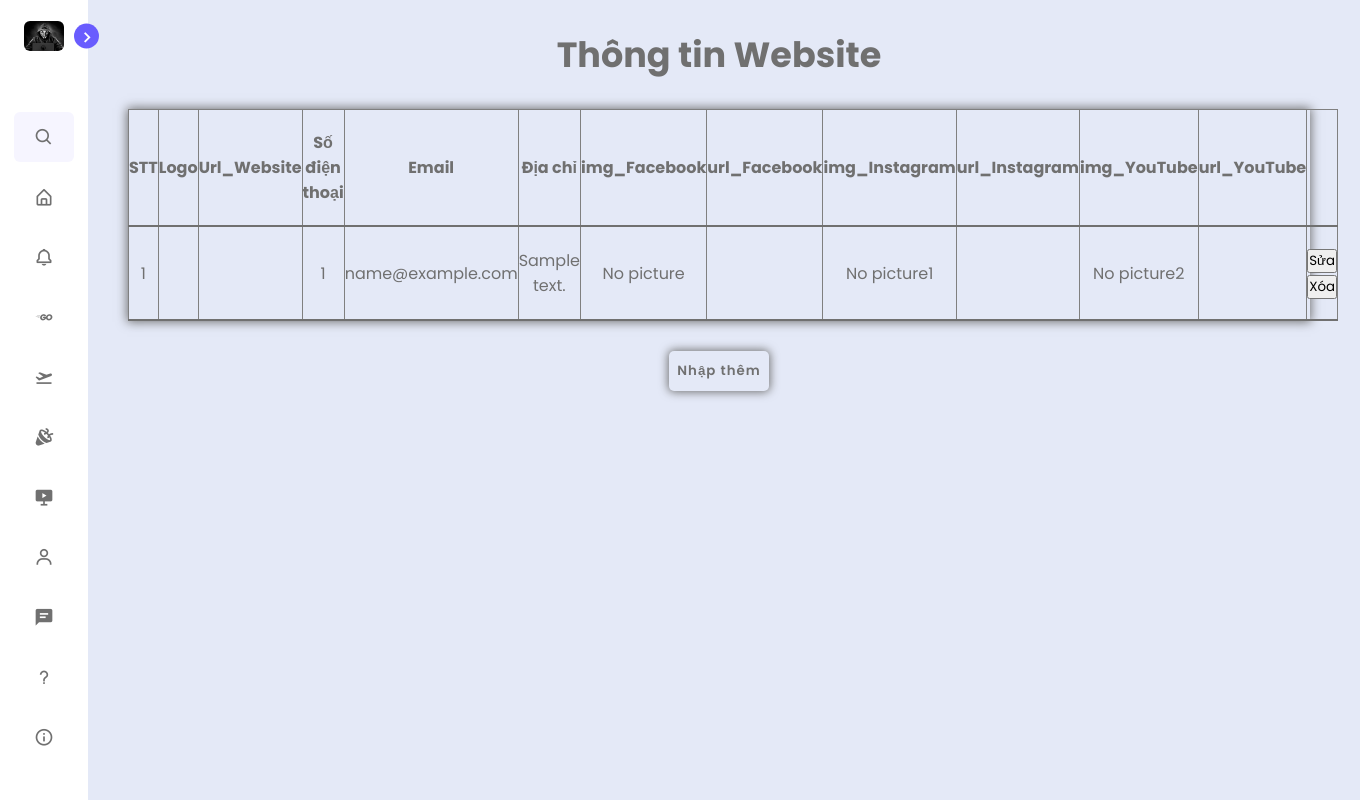
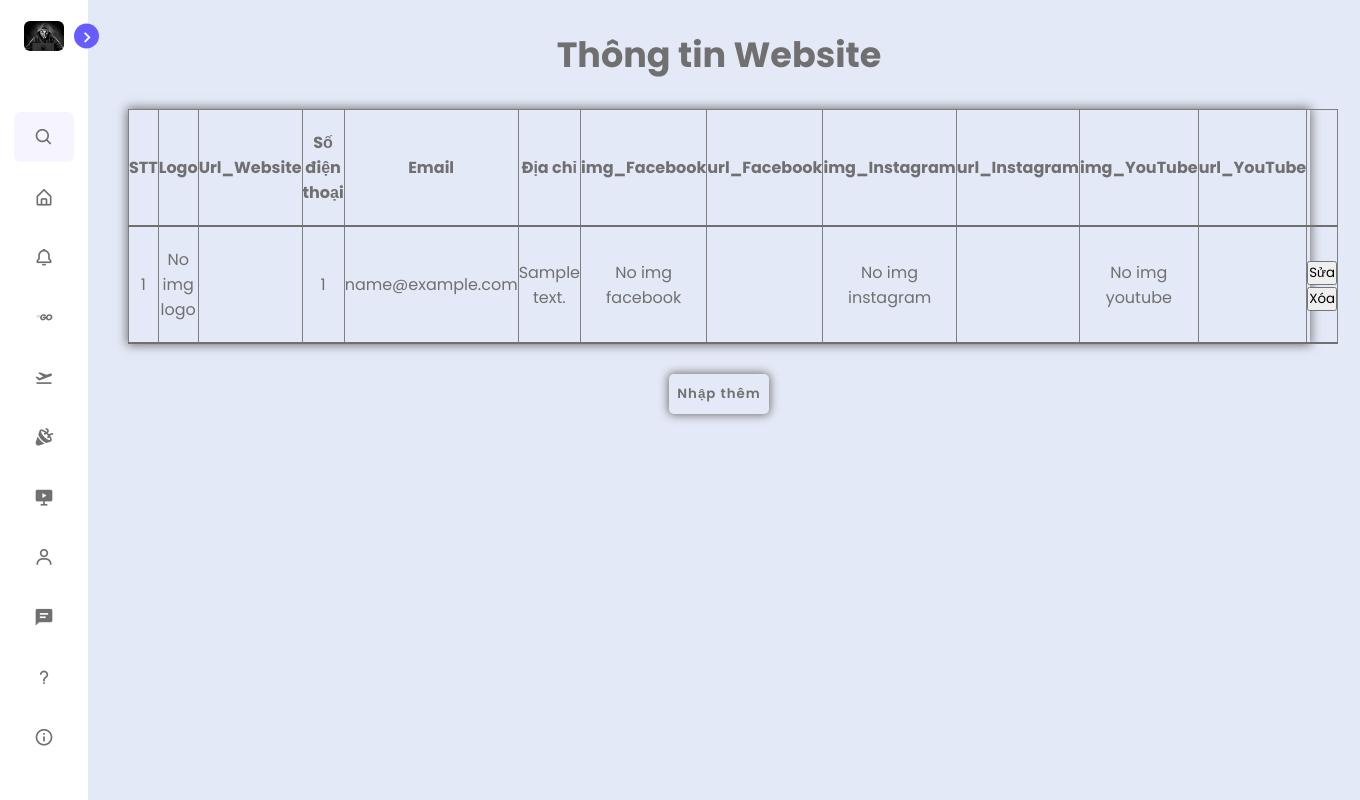
Before and after one commit to tavietdat123/duan1, a PHP site: page /admin/index.php?action=information in a window 1360 px wide. Run offline with PHP 8.4, Linux system fonts and the light colour scheme; tables that the repository leaves empty hold one stand-in row (values such as "Sample post"); data that the repository does not hold is empty.

Commit message:
change 17/11

```diff
--- a/DAO/information_DAO.php
+++ b/DAO/information_DAO.php
@@ -1,7 +1,7 @@
 <?php
-function addInfor($logo, $urlWebsite, $tell, $email, $address, $imgFacebook, $urlFacebook, $imgInstagram, $urlInstagram, $imgYoutube, $urlYoutube)
+function addInfor($logo, $urlWebsite, $tell, $email, $address, $facebook, $urlFacebook, $instagram, $urlInstagram, $youtube, $urlYoutube)
 {
-    $sql = "insert into information(logo, url_Website, tell, email, address, facebook,url_facebook, instagram, url_instagram, youtube, url_youtube) values('$logo', '$urlWebsite', '$tell', '$email', '$address', '$imgFacebook', '$urlFacebook', '$imgInstagram', '$urlInstagram', '$imgYoutube', '$urlYoutube')";
+    $sql = "insert into information(logo, url_Website, tell, email, address, facebook,url_facebook, instagram, url_instagram, youtube, url_youtube) values('$logo', '$urlWebsite', '$tell', '$email', '$address', '$facebook', '$urlFacebook', '$instagram', '$urlInstagram', '$youtube', '$urlYoutube')";
 
     pdo_execute($sql);
 }
@@ -9,9 +9,17 @@ function addInfor($logo, $urlWebsite, $tell, $email, $address, $imgFacebook, $ur
 function loadAllInfor(){
     $sql="select * from information where 1 order by id desc";
 
-    $listInfor=pdo_query($sql);
+    $loadAllInformation=pdo_query($sql);
 
-    return $listInfor;
+    return $loadAllInformation;
 }
 
+function deleteInfor($id)
+{
+    $sql = "delete from information where id=" . $id;
+
+    pdo_execute($sql);
+}
+
+
 ?>
--- a/admin/index.php
+++ b/admin/index.php
@@ -19,13 +19,13 @@ if (isset($_GET['action'])) {
                 $email = $_POST['email'];
                 $address = $_POST['address'];
 
-                $imgFacebook = $_FILES['facebook']['name'];
+                $facebook = $_FILES['facebook']['name'];
                 $urlFacebook = $_POST['url_facebook'];
 
-                $imgInstagram = $_FILES['instagram']['name'];
+                $instagram = $_FILES['instagram']['name'];
                 $urlInstagram = $_POST['url_instagram'];
 
-                $imgYoutube = $_FILES['youtube']['name'];
+                $youtube = $_FILES['youtube']['name'];
                 $urlYoutube = $_POST['url_youtube'];
 
                 $target_dir = "../upload/";
@@ -38,21 +38,32 @@ if (isset($_GET['action'])) {
                 } else {
                 }
 
-                addInfor($logo, $urlWebsite, $tell, $email, $address, $imgFacebook, $urlFacebook, $imgInstagram, $urlInstagram, $imgYoutube, $urlYoutube);
+                addInfor($logo, $urlWebsite, $tell, $email, $address, $facebook, $urlFacebook, $instagram, $urlInstagram, $youtube, $urlYoutube);
 
                 $thongbao = "Thêm thông tin thành công";
 
                 // $thongbao = insertProduct($productName, $productPrice, $img,$describe, $idCategory);
             }
 
-            $listInfor=loadAllInfor();
+            $loadAllInformation = loadAllInfor();
 
             include 'information/add_infor.php';
             break;
 
         case 'information':
 
-            $listInfor=loadAllInfor();
+            $loadAllInformation = loadAllInfor();
+            include 'information/information.php';
+            break;
+
+        case "delete_infor":
+            if (isset($_GET['id']) && ($_GET['id'] > 0)) {
+
+                deleteInfor($_GET['id']);
+            }
+
+            $loadAllInformation = loadAllInfor();
+
             include 'information/information.php';
             break;
 
--- a/admin/information/information.php
+++ b/admin/information/information.php
@@ -21,72 +21,69 @@
 
             <?php
 
-            foreach ($listInfor as $list) {
-                extract($list);
+            foreach ($loadAllInformation as $loadAll) {
+                extract($loadAll);
 
                 $fix_infor = "index.php?action=fix_infor&id=" . $id;
 
                 $delete_infor = "index.php?action=delete_infor&id=" . $id;
 
                 $logo = "../upload/" . $logo;
-                $imgPath = "../upload/" . $imgFacebook;
-                $imgPath1 = "../upload/" . $imgInstagram;
-                $imgPath2 = "../upload/" . $imgYoutube;
+                $facebook = "../upload/" . $facebook;
+                $instagram = "../upload/" . $instagram;
+                $youtube = "../upload/" . $youtube;
 
 
                 if (is_file($logo)) {
                     $logo = "../upload/" . $logo;
                     $img_logo = "<img src='" . $logo . "' height='80'>";
-
                 } else {
-                    $logo = "No picture";
-
+                    $img_logo = "No img logo";
                 }
 
-                if (is_file($imgPath)) {
-                    $imgPath = "../upload/" . $imgFacebook;
-                    $picture = "<img src='" . $imgPath . "' height='80'>";
-
+                if (is_file($facebook)) {
+                    $facebook = "../upload/" . $facebook;
+                    $picture = "<img src='" . $facebook . "' height='80'>";
                 } else {
-                    $picture = "No picture";
+                    $picture = "No img facebook";
                 }
 
-                if (is_file($imgPath1)) {
-                    $imgPath1 = "../upload/" . $imgInstagram;
-                    $picture1 = "<img src='" . $imgPath1 . "' height='80'>";
+                if (is_file($instagram)) {
+                    $instagram = "../upload/" . $instagram;
+                    $picture1 = "<img src='" . $instagram . "' height='80'>";
                 } else {
-                    $picture1 = "No picture1";
+                    $picture1 = "No img instagram";
                 }
 
-                if (is_file($imgPath2)) {
-                    $imgPath2 = "../upload/" . $imgYoutube;
-                    $picture2 = "<img src='" . $imgPath2 . "' height='80'>";
+                if (is_file($youtube)) {
+                    $youtube = "../upload/" . $youtube;
+                    $picture2 = "<img src='" . $youtube . "' height='80'>";
                 } else {
-                    $picture2 = "No picture2";
+                    $picture2 = "No img youtube";
                 }
 
 
                 echo '
                         <tr>
-                            <td>'.$id.'</td>
-                            <td>'.$img_logo.'</td>
-                            <td>'.$urlWebsite.'</td>
+                            <td>' . $id . '</td>
+                            <td>' . $img_logo . '</td>
+                            <td>' . $urlWebsite . '</td>
 
-                            <td>'.$tell.'</td>
-                            <td>'.$email.'</td>
-                            <td>'.$address.'</td>
+                            <td>' . $tell . '</td>
+                            <td>' . $email . '</td>
+                            <td>' . $address . '</td>
 
-                            <td>'.$picture.'</td>
-                            <td>'.$urlFacebook.'</td>
+                            <td>' . $picture . '</td>
+                            <td>' . $urlFacebook . '</td>
 
-                            <td>'.$picture1.'</td>
-                            <td>'.$urlInstagram.'</td>
+                            <td>' . $picture1 . '</td>
+                            <td>' . $urlInstagram . '</td>
 
-                            <td>'.$picture2.'</td>
-                            <td>'.$urlYoutube.'</td>
+                            <td>' . $picture2 . '</td>
+                            <td>' . $urlYoutube . '</td>
 
-                            <td><a href="'.$fix_infor.'"><input type="button" value="Sửa" name="btn-fix"></a>
-                            <a href="'.$delete_infor.'"><input type="button" value="Xóa" name="btn-delete"></a></td>
+                            <td><a href="' . $fix_infor . '"><input type="button" value="Sửa" name="btn-fix"></a>
+                            <a href="' . $delete_infor . '"><input type="button" value="Xóa" name="btn-delete"></a></td>
 
                         </tr>
                     ';
```
Also changed, not shown: upload/imic-technology-29142-tai-sao-phai-viet-code-that-dep.jpg (added), upload/đi tù.jpeg (added).
